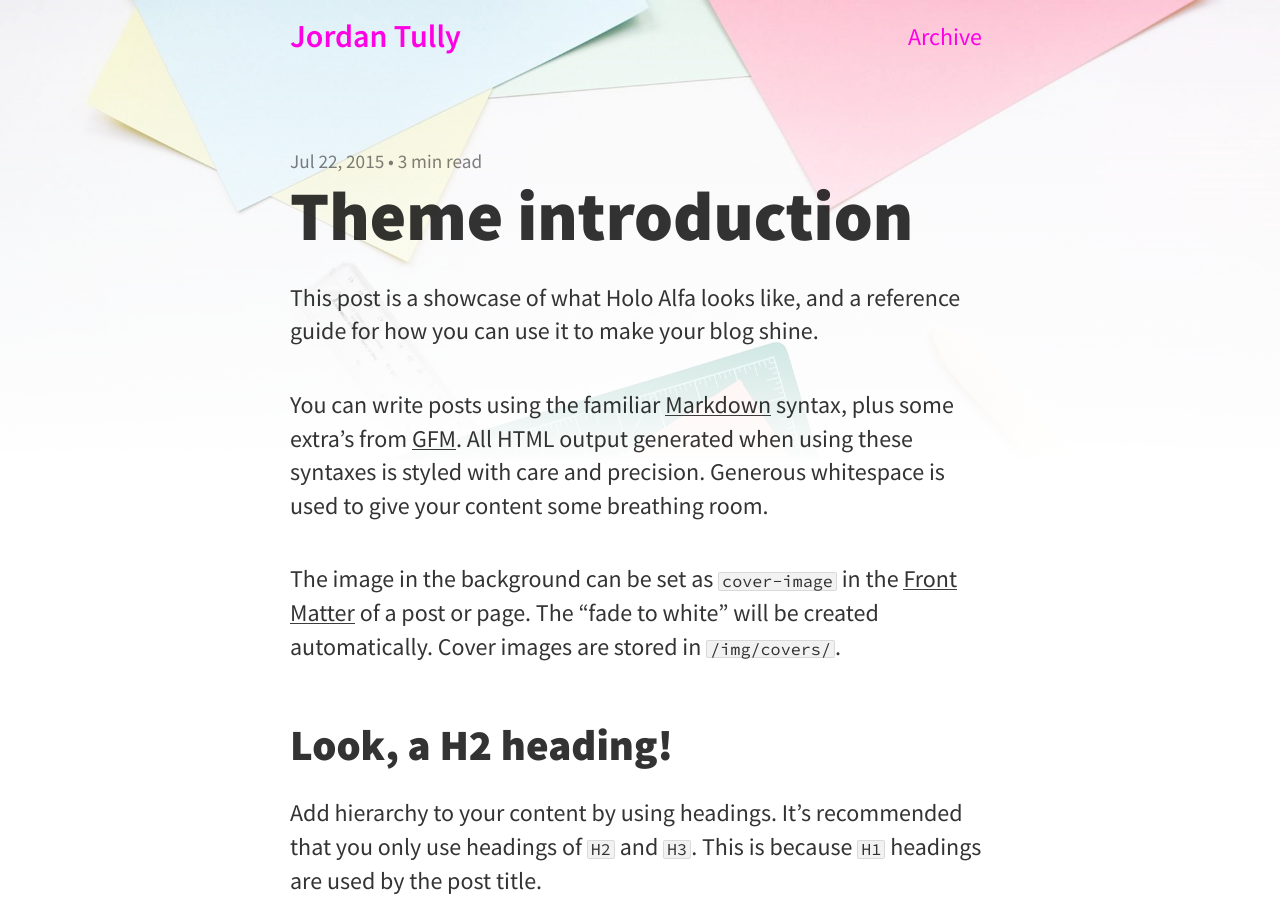
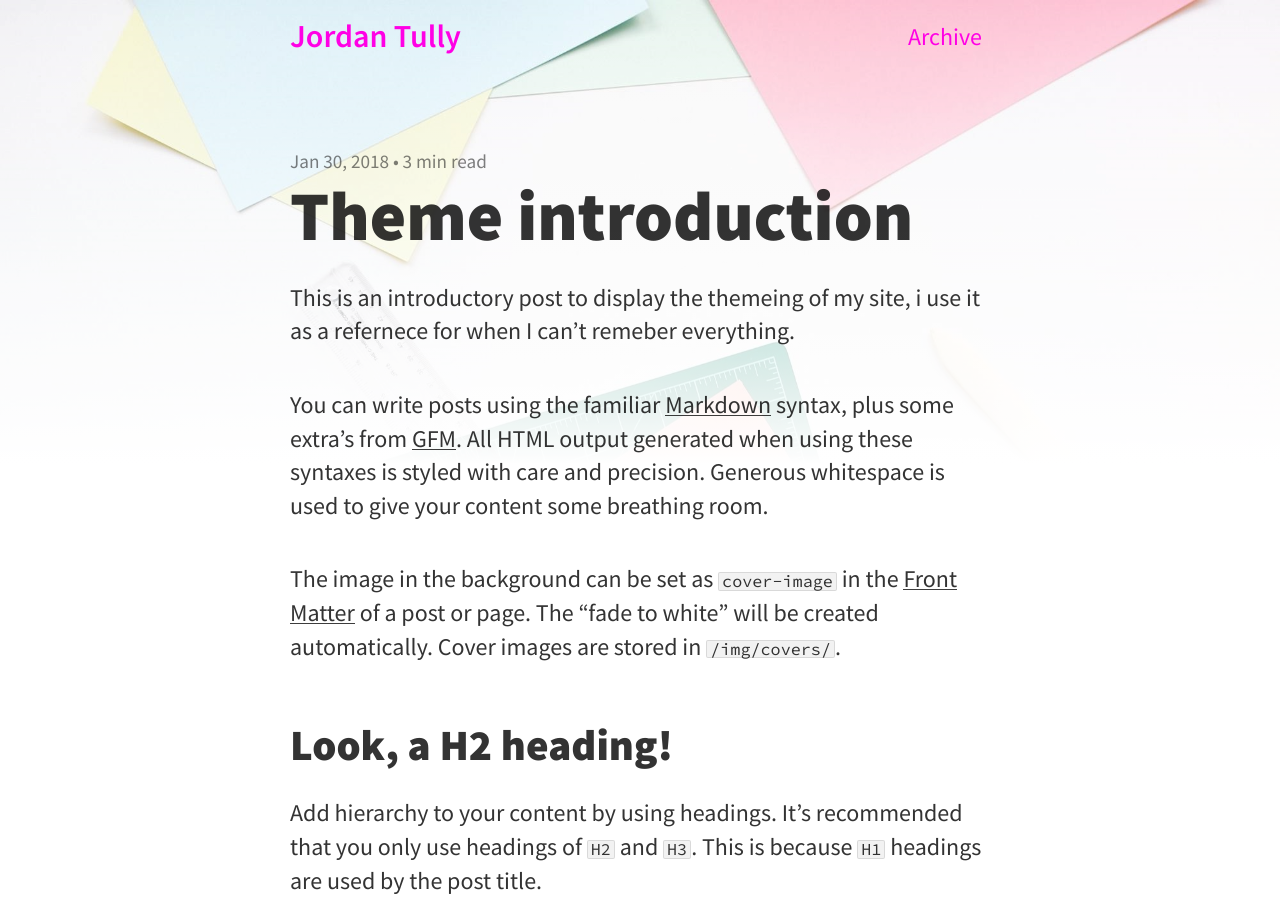
Before and after one commit to Dolichomps/dolichomps.github.io, a Jekyll site: the page built from _posts/2018-01-30-theme-introduction.md, in a window 1280 px wide and 900 px high. Built offline with Jekyll 4.4.1, drawn with Linux system fonts in a browser that asks for light colours; nearby versions of some CDN libraries; some of the changed text lies outside the part shown.

Commit message:
update posts

```diff
--- a/_posts/2015-07-22-theme-introduction.md
+++ b/_posts/2018-01-30-theme-introduction.md
@@ -3,7 +3,7 @@ title: Theme introduction
 cover-image: hipster.jpg
 ---
 
-This post is a showcase of what Holo Alfa looks like, and a reference guide for how you can use it to make your blog shine.
+This is an introductory post to display the themeing of my site, i use it as a refernece for when I can’t remeber everything.
 
 <!--more-->
 
@@ -110,5 +110,3 @@ Tables are a part of [GFM](https://help.github.com/articles/github-flavored-mark
 | zebra stripes | are neat        |    $1 |
 
 ## That's it, for now... ##
-
-You can get Holo Alfa at the [Github repository](https://github.com/steinvc/holo-alfa). Maybe add/suggest new features. Or report bugs.
```
Also changed, not shown: _posts/2018-01-30-code-snippets.md (renamed from _posts/2013-02-10-code-snippets.md), _posts/2018-01-30-guest-posts.md (renamed from _posts/2013-03-15-guest-posts.md), _posts/2018-01-30-hello-world.md (renamed from _posts/2012-01-18-hello-world.md).
